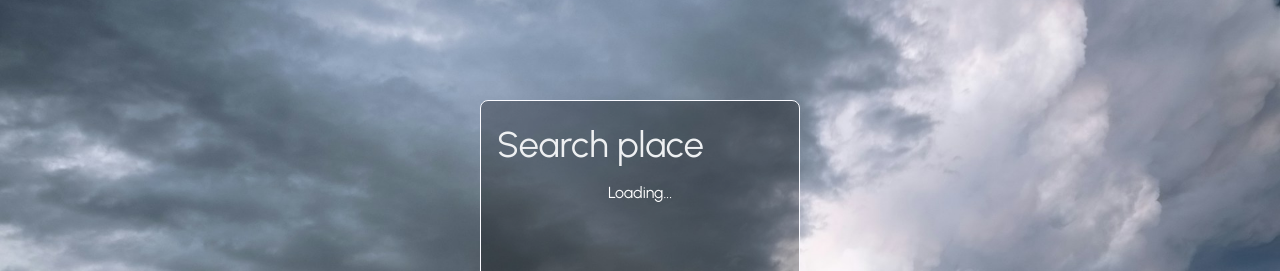
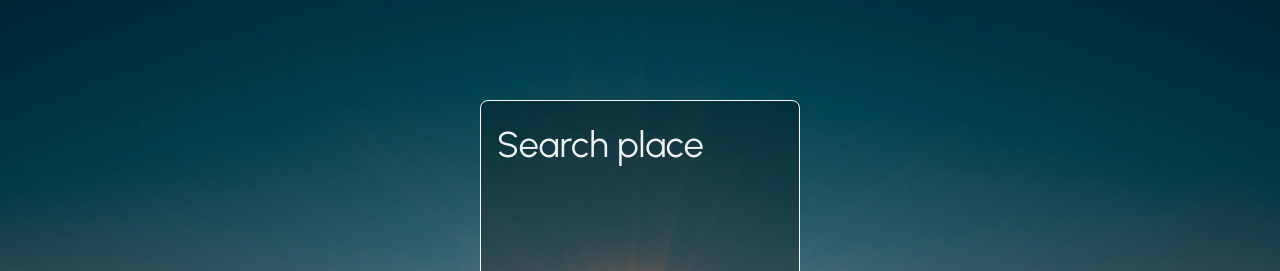
Before and after one commit to AnnaAWojtowicz/weatherApp, a React (Vite) app: page / in a window 1280 px wide. Shown: the top 271 px of the page. Built offline with nearby package versions, Linux system fonts and the light colour scheme; some icons are missing.

Commit message:
Add background image handling and improve loading state in MainPart component

```diff
--- a/src/App.jsx
+++ b/src/App.jsx
@@ -27,10 +27,14 @@ function App() {
     setShowDetails(prevShowDetails => !prevShowDetails);
   };
 
-
+  function handleBackgroundImg() {
+    if (!weatherData) {
+      return "bg-[url('../public/img/sunset.jpg')]"
+    }
+  }
 
   return (
-    <div className="bg-[url('../public/img/thunderSpring.jpg')] min-h-screen w-full bg-cover bg-center bg-no-repeat flex items-center justify-center">
+    <div className={`${handleBackgroundImg()} min-h-screen w-full bg-cover bg-center bg-no-repeat flex items-center justify-center`}>
       <div className="container w-[320px] h-[600px] mx-auto pt-6 rounded-lg border-1 border-[#fafaff] bg-black/30 flex flex-col justify-between">
         <div className="px-4">
           <div className="flex flex-col max-w-[300px] justify-between">
--- a/src/components/MainPart.jsx
+++ b/src/components/MainPart.jsx
@@ -19,7 +19,7 @@ export default function MainPart({ executeHandleDetails, weatherData }) {
 
     // need to fix this part: when nothing is searched CurrencyYenTwoTone, it should show the weather for current position
     if (!weatherData) {
-        return <div className="text-white text-center">Loading...</div>;
+        return <div className="text-white text-center"></div>;
     }
     const temp = Math.round(weatherData.properties.timeseries[0].data.instant.details.
         air_temperature);
```
